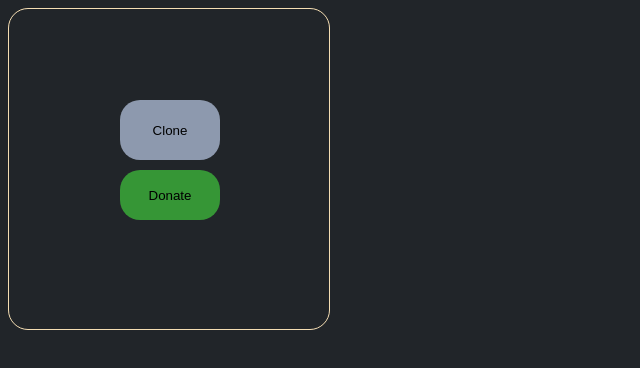
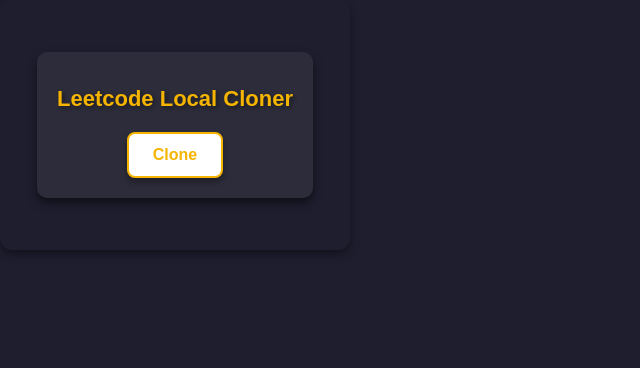
Before and after one commit to Kaushik-Kalesh/leetcode-local-cloner, a browser extension: page public/index.html in a window 1280 px wide. Shown: the whole page, without its empty margins (0-640 px from the left). Drawn offline with nearby package versions, Linux system fonts and the light colour scheme.

Commit message:
updated styling

```diff
--- a/public/index.html
+++ b/public/index.html
@@ -9,8 +9,9 @@
   <body>
     <div class="container">
       <div class="buttons">
+        <h1>Leetcode Local Cloner</h1>
         <button id="cloneButton" class="cloneButton">Clone</button>
-        <button id="donateButton" class="donateButton">Donate</button>
+        <!-- <button id="donateButton" class="donateButton">Donate</button> -->
       </div>
     </div>
 
--- a/public/popup.js
+++ b/public/popup.js
@@ -2,9 +2,9 @@
   chrome.runtime.sendMessage({ action: "startClone" });
 });
 
-document.getElementById("donateButton").addEventListener("click", () => {
-  chrome.runtime.sendMessage({ action: "donate" });
-});
+// document.getElementById("donateButton").addEventListener("click", () => {
+//   chrome.runtime.sendMessage({ action: "donate" });
+// });
 
 function debug(msg) {
   chrome.runtime.sendMessage({ action: "Debug", log: msg });
--- a/public/style.css
+++ b/public/style.css
@@ -1,42 +1,59 @@
-
 body {
-    margin: 10;
-    height: 100vh;
+    font-family: 'Arial', sans-serif;
+    background-color: #1e1e2f;
+    color: #ffffff;
+    margin: 0;
+    padding: 0;
     display: flex;
+    align-items: center;
     justify-content: center;
-    align-items: center;
-    border: 1px solid wheat;
-    border-radius: 20px;
-    height: 320px;
-    width: 320px;
-    background-color: #212529;
+    height: 250px;
+    width: 350px;
+    box-shadow: 0 4px 10px rgba(0, 0, 0, 0.4);
+    border-radius: 12px;
 }
-
-.buttons {
-    display: flex;
-    flex-direction: column;
-    border-radius: 20px;
-    justify-content: center;
-    align-items: center;
-    position: absolute;
-    top: 100px;
-    left: 120px;
-
+.container {
+    text-align: center;
+    padding: 20px;
+    background-color: #2c2c3a;
+    border-radius: 10px;
+    box-shadow: 0px 5px 10px rgba(0, 0, 0, 0.5);
 }
-.cloneButton{
-    margin-bottom: 10px;
-    border: none;
-    height: 60px;
-    width: 100px;
-    border-radius: 20px;
-    background-color: #8d99ae;
-
+h1 {
+    font-size: 22px;
+    font-weight: bold;
+    color: #f4b400;
+    margin-bottom: 20px;
+    text-shadow: 2px 2px 4px rgba(0, 0, 0, 0.4);
 }
-.donateButton{
-    border:#495057;
-    height: 50px;
-    width: 100px;
-    border-radius: 20px;
-    background-color: rgb(54, 150, 54);
-
+.cloneButton {
+    background-color: #ffffff;
+    color: #f4b400;
+    border: 2px solid #f4b400;
+    font-family: 'Arial', sans-serif;
+    font-size: 16px;
+    padding: 12px 24px;
+    border-radius: 8px;
+    font-weight: bold;
+    cursor: pointer;
+    transition: all 0.3s ease-in-out;
+    box-shadow: 0px 4px 6px rgba(0, 0, 0, 0.3);
 }
+.cloneButton:hover {
+    background-color: #f4b400;
+    color: #ffffff;
+    border-color: #ffffff;
+    transform: translateY(-3px);
+    box-shadow: 0px 8px 12px rgba(0, 0, 0, 0.4);
+}
+.cloneButton:active {
+    background-color: #f5c242;
+    transform: translateY(2px);
+    box-shadow: 0px 2px 4px rgba(0, 0, 0, 0.2);
+}
+@media (max-width: 400px) {
+    body {
+        height: 100%;
+        width: 100%;
+    }
+}
```
